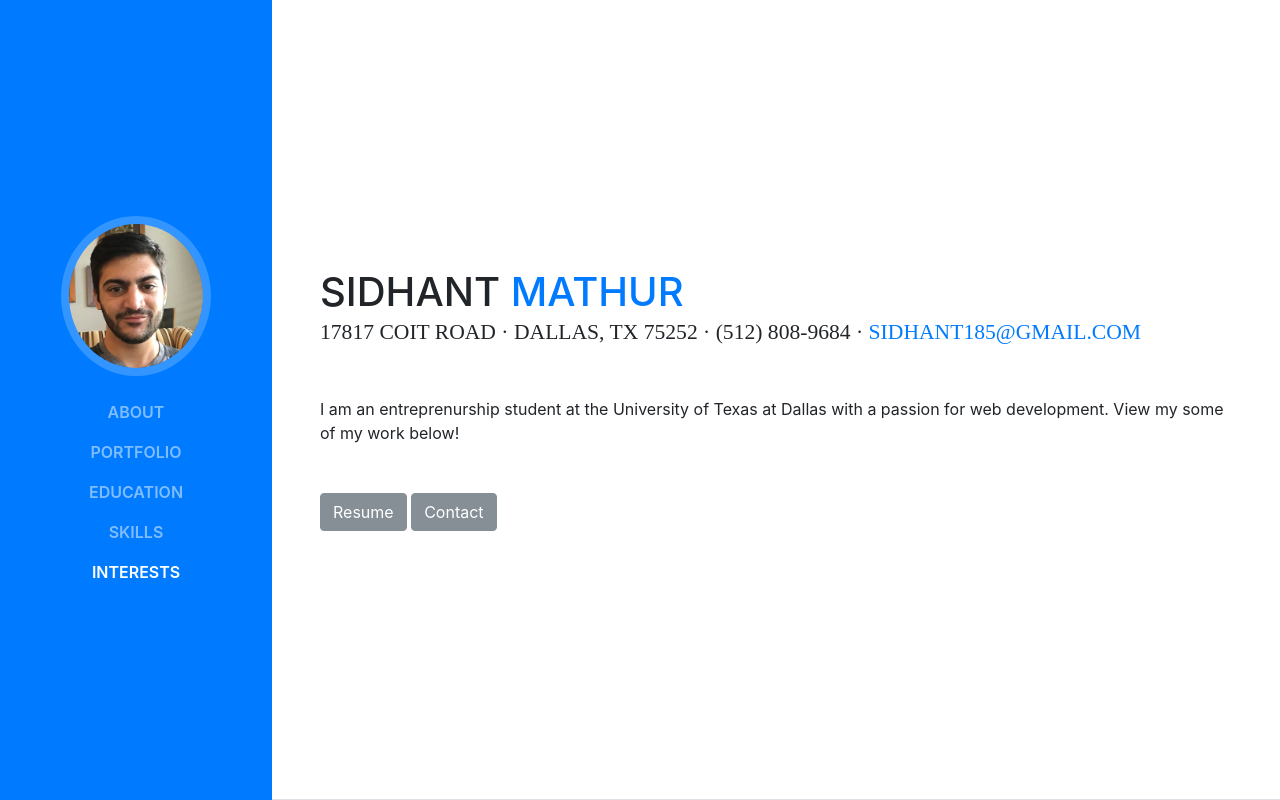
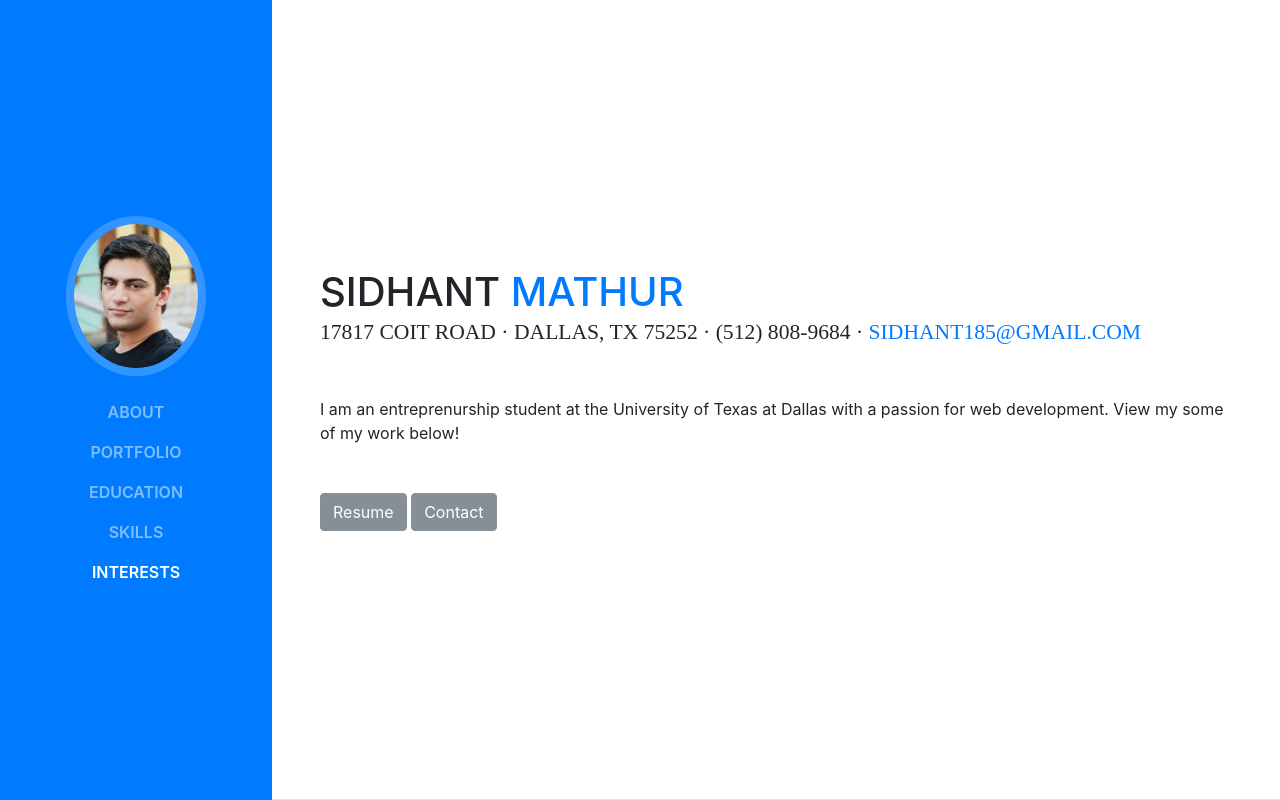
Before and after one commit to s185/s185.github.io, a website with bundled scripts: page index.html in a window 1280 px wide. Shown: the top 800 px of the page. Built offline with nearby package versions, Linux system fonts and the light colour scheme; a web font is replaced by a local one.

Commit message:
Updated Profile Picture
Added 2 images, test appearance

```diff
--- a/index.html
+++ b/index.html
@@ -79,7 +79,7 @@
       <a class="navbar-brand js-scroll-trigger" href="#page-top">
         <span class="d-block d-lg-none">My Portfolio</span>
         <span class="d-none d-lg-block">
-          <img class="img-fluid img-profile rounded-circle mx-auto mb-2" src="img/portrait.png" alt="profile">
+          <img class="img-fluid img-profile rounded-circle mx-auto mb-2" src="img/portrait.jpg" alt="profile">
         </span>
       </a>
       <button class="navbar-toggler" type="button" data-toggle="collapse" data-target="#navbarSupportedContent" aria-controls="navbarSupportedContent" aria-expanded="false" aria-label="Toggle navigation">
```
Also changed, not shown: img/portrait.jpg (added), img/profile.jpg (added).
